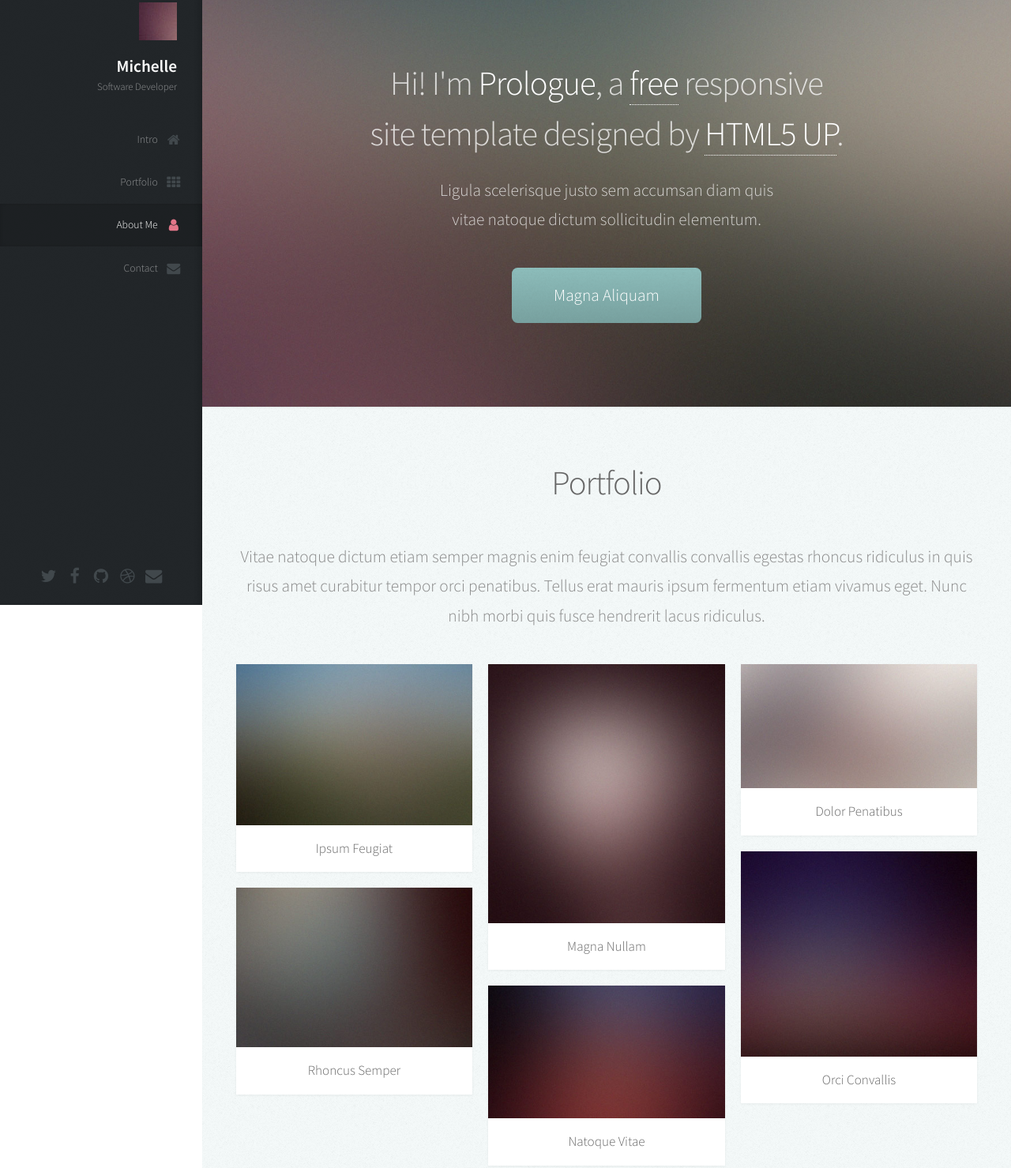
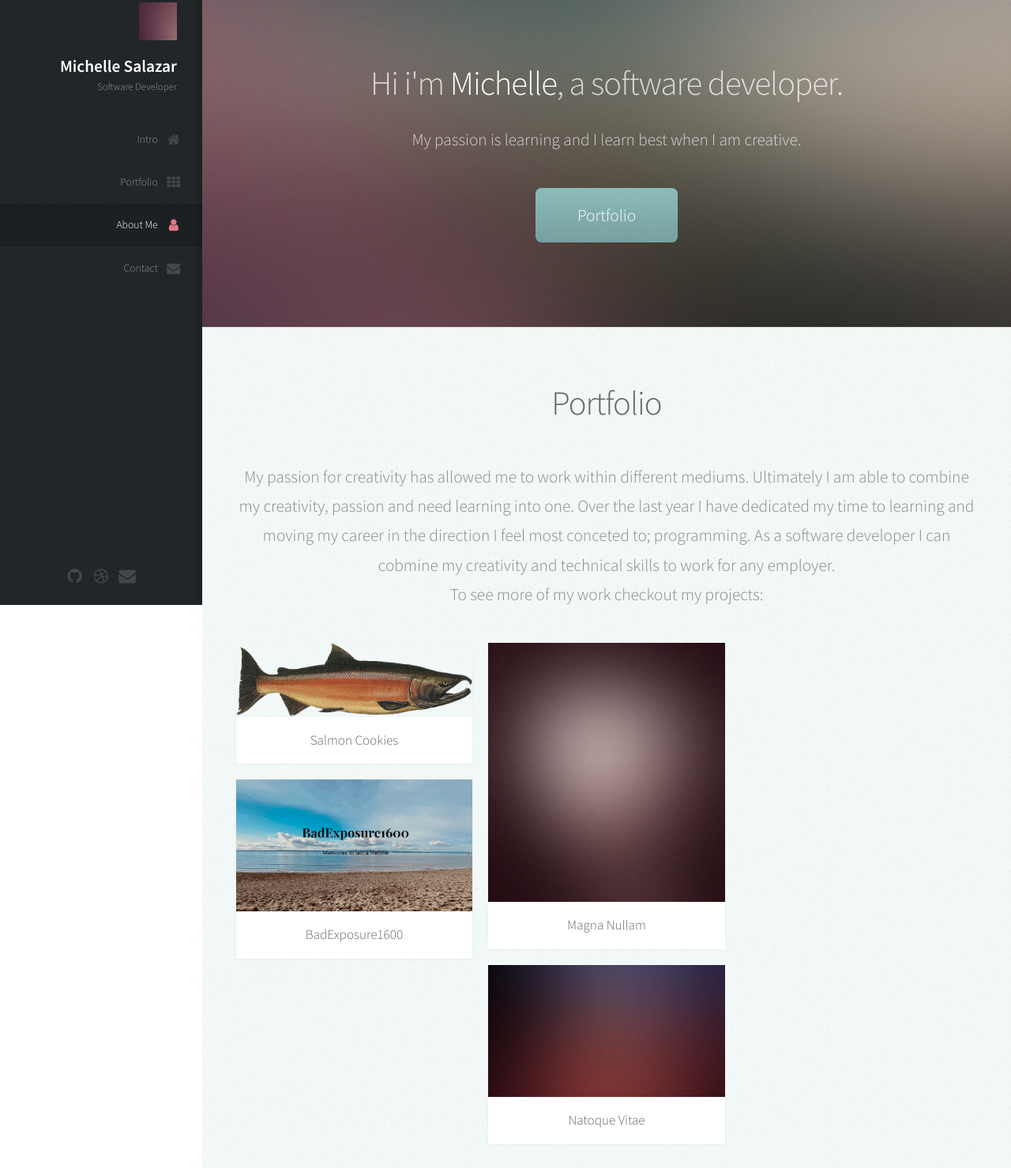
Before and after one commit to MISalz/MSPortfolio, a website: page public/index.html in a window 1280 px wide. Shown: the part 34-1513 px from the top of the page at 79% size. Drawn offline with Linux system fonts and the light colour scheme.

Commit message:
update personal info

```diff
--- a/public/index.html
+++ b/public/index.html
@@ -6,7 +6,7 @@
 -->
 <html>
 	<head>
-		<title>Prologue by HTML5 UP</title>
+		<title>Michelle Salazar</title>
 		<meta charset="utf-8" />
 		<meta name="viewport" content="width=device-width, initial-scale=1, user-scalable=no" />
 		<link rel="stylesheet" href="assets/css/main.css" />
@@ -21,7 +21,7 @@
 					<!-- Logo -->
 						<div id="logo">
 							<span class="image avatar48"><img src="images/avatar.jpg" alt="" /></span>
-							<h1 id="title">Michelle</h1>
+							<h1 id="title">Michelle Salazar</h1>
 							<p>Software Developer</p>
 						</div>
 
@@ -41,10 +41,8 @@
 
 					<!-- Social Icons -->
 						<ul class="icons">
-							<li><a href="#" class="icon fa-twitter"><span class="label">Twitter</span></a></li>
-							<li><a href="#" class="icon fa-facebook"><span class="label">Facebook</span></a></li>
-							<li><a href="#" class="icon fa-github"><span class="label">Github</span></a></li>
-							<li><a href="#" class="icon fa-dribbble"><span class="label">Dribbble</span></a></li>
+							<li><a href="https://github.com/MISalz" class="icon fa-github"><span class="label">Github</span></a></li>
+							<li><a href="www.linkedin.com/in/michellesalazar010" class="icon fa-dribbble"><span class="label">LinkedIn</span></a></li>
 							<li><a href="#" class="icon fa-envelope"><span class="label">Email</span></a></li>
 						</ul>
 
@@ -60,14 +58,12 @@
 						<div class="container">
 
 							<header>
-								<h2 class="alt">Hi! I'm <strong>Prologue</strong>, a <a href="http://html5up.net/license">free</a> responsive<br />
-								site template designed by <a href="http://html5up.net">HTML5 UP</a>.</h2>
-								<p>Ligula scelerisque justo sem accumsan diam quis<br />
-								vitae natoque dictum sollicitudin elementum.</p>
+								<h2 class="alt">Hi i'm <strong>Michelle</strong>, a software developer.</h2>
+								<p>My passion is learning and I learn best when I am creative.</p>
 							</header>
 
 							<footer>
-								<a href="#portfolio" class="button scrolly">Magna Aliquam</a>
+								<a href="#portfolio" class="button scrolly">Portfolio</a>
 							</footer>
 
 						</div>
@@ -81,23 +77,21 @@
 								<h2>Portfolio</h2>
 							</header>
 
-							<p>Vitae natoque dictum etiam semper magnis enim feugiat convallis convallis
-							egestas rhoncus ridiculus in quis risus amet curabitur tempor orci penatibus.
-							Tellus erat mauris ipsum fermentum etiam vivamus eget. Nunc nibh morbi quis
-							fusce hendrerit lacus ridiculus.</p>
+							<p>My passion for creativity has allowed me to work within different mediums. Ultimately I am able to combine my creativity, passion and need learning into one. Over the last year I have dedicated my time to learning and moving my career in the direction I feel most conceted to; programming.
+								As a software developer I can cobmine my creativity and technical skills to work for any employer. </br>To see more of my work checkout my projects:</p>
 
 							<div class="row">
 								<div class="col-4 col-12-mobile">
 									<article class="item">
-										<a href="#" class="image fit"><img src="images/pic02.jpg" alt="" /></a>
+										<a href="https://misalz.github.io/cookie-stand/" class="image fit"><img src="/public/images/salmon.png" alt="" /></a>
 										<header>
-											<h3>Ipsum Feugiat</h3>
+											<h3>Salmon Cookies</h3>
 										</header>
 									</article>
 									<article class="item">
-										<a href="#" class="image fit"><img src="images/pic03.jpg" alt="" /></a>
+										<a href="https://badexposure1600.com/portfolio/" class="image fit"><img src="/public/images/badex1600.gif" alt="" /></a>
 										<header>
-											<h3>Rhoncus Semper</h3>
+											<h3>BadExposure1600</h3>
 										</header>
 									</article>
 								</div>
@@ -115,20 +109,6 @@
 										</header>
 									</article>
 								</div>
-								<div class="col-4 col-12-mobile">
-									<article class="item">
-										<a href="#" class="image fit"><img src="images/pic06.jpg" alt="" /></a>
-										<header>
-											<h3>Dolor Penatibus</h3>
-										</header>
-									</article>
-									<article class="item">
-										<a href="#" class="image fit"><img src="images/pic07.jpg" alt="" /></a>
-										<header>
-											<h3>Orci Convallis</h3>
-										</header>
-									</article>
-								</div>
 							</div>
 
 						</div>
@@ -142,14 +122,11 @@
 								<h2>About Me</h2>
 							</header>
 
-							<a href="#" class="image featured"><img src="images/pic08.jpg" alt="" /></a>
+							<a href="#" class="image featured"><img src="/public/images/IMG_0923.jpg" alt="" /></a>
 
-							<p>Tincidunt eu elit diam magnis pretium accumsan etiam id urna. Ridiculus
-							ultricies curae quis et rhoncus velit. Lobortis elementum aliquet nec vitae
-							laoreet eget cubilia quam non etiam odio tincidunt montes. Elementum sem
-							parturient nulla quam placerat viverra mauris non cum elit tempus ullamcorper
-							dolor. Libero rutrum ut lacinia donec curae mus vel quisque sociis nec
-							ornare iaculis.</p>
+							<p>Born in Ensenada, BC MEXICO, grew up in California and Arizona. A mother, stepmother, wife and soon to be grandma. My family and I moved to Washington in November 2019. I started my journey into programming in March 2020 after spending 13years in Medical billing and Revenue cycle Management.
+							</br>I have always had an interest computer science but didnt know how to align my career there. So I started my journey by taking courses and teaching myself how to code. Now attending codefellows I hope that CF will teach me and help get me closer to my future dream job.
+							</p>
 
 						</div>
 					</section>
@@ -162,10 +139,7 @@
 								<h2>Contact</h2>
 							</header>
 
-							<p>Elementum sem parturient nulla quam placerat viverra
-							mauris non cum elit tempus ullamcorper dolor. Libero rutrum ut lacinia
-							donec curae mus. Eleifend id porttitor ac ultricies lobortis sem nunc
-							orci ridiculus faucibus a consectetur. Porttitor curae mauris urna mi dolor.</p>
+							<p>Feel free to reach out to me if you are interested in working together.</p>
 
 							<form method="post" action="#">
 								<div class="row">
@@ -190,7 +164,7 @@
 
 				<!-- Copyright -->
 					<ul class="copyright">
-						<li>&copy; Untitled. All rights reserved.</li><li>Design: <a href="http://html5up.net">HTML5 UP</a></li>
+						<li>&copy; MISalz. All rights reserved.</li><li>Design: <a href="http://html5up.net">HTML5 UP</a></li>
 					</ul>
 
 			</div>
```
Also changed, not shown: public/images/IMG_0923.jpg (added), public/images/badex1600.gif (added), public/images/salmon.png (added).
